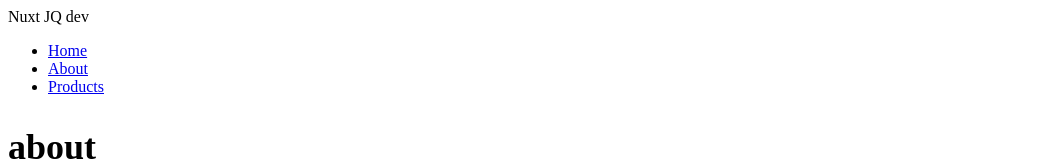
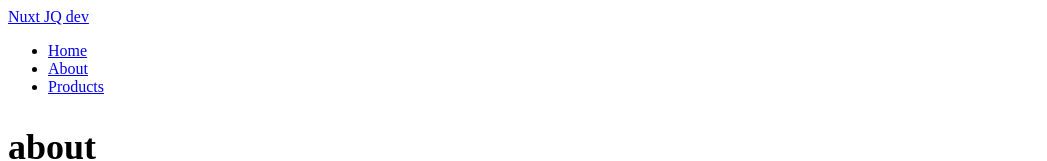
Before and after one commit to juneroy1/nuxt3_jq1, a Nuxt app: page /about in a window 1280 px wide. Shown: the top 161 px of the page, without its empty margins (0-1047 px from the left). Built offline with nearby package versions, Linux system fonts and the light colour scheme.

Commit message:
make main LOGO have redirect to home when click in about page

```diff
--- a/pages/about.vue
+++ b/pages/about.vue
@@ -2,7 +2,7 @@
     <div>
         <header>
         <nav>
-            <NuxtLink>Nuxt JQ dev </NuxtLink>
+            <NuxtLink to="/">Nuxt JQ dev </NuxtLink>
             <ul>
                 <li><NuxtLink  to="/" >Home</NuxtLink></li>
                 <li><NuxtLink to="/about" >About</NuxtLink></li>
```
